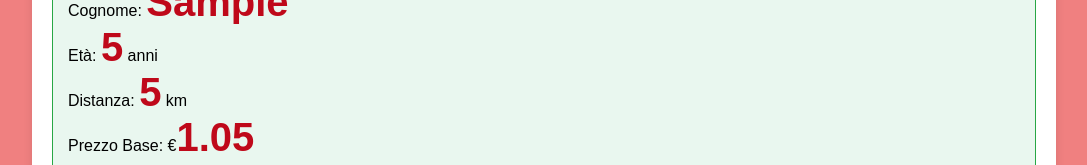
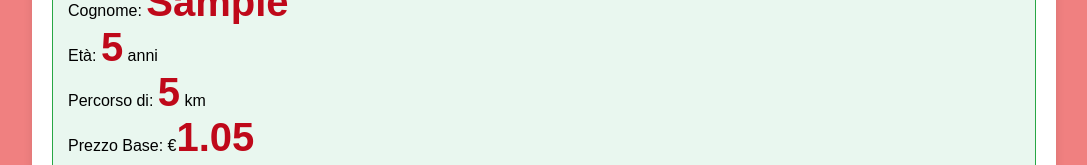
Before and after one commit to surefire-hu/js-biglietto-treno-form, a plain HTML site: page index.html in a window 1280 px wide. Both pictures are taken after typing "Sample", "Sample", "5", "5" into the empty fields and a click on the button "Calcola Prezzo". Shown: the part 356-521 px from the top of the page, without its empty margins (96-1183 px from the left). Drawn offline with Linux system fonts and the light colour scheme.

Commit message:
cambio testo html

```diff
--- a/index.html
+++ b/index.html
@@ -34,7 +34,7 @@
             <p>Nome: <span id="resultName"></span></p>
             <p>Cognome: <span id="resultSurname"></span></p>
             <p>Età: <span id="resultAge"></span> anni</p>
-            <p>Distanza: <span id="resultKm"></span> km</p>
+            <p>Percorso di: <span id="resultKm"></span> km</p>
             <p>Prezzo Base: €<span id="resultBasePrice"></span></p>
             <p>Sconto: <span id="resultDiscount"></span>%</p>
             <p>Prezzo Finale: €<span id="resultFinalPrice"></span></p>
```
